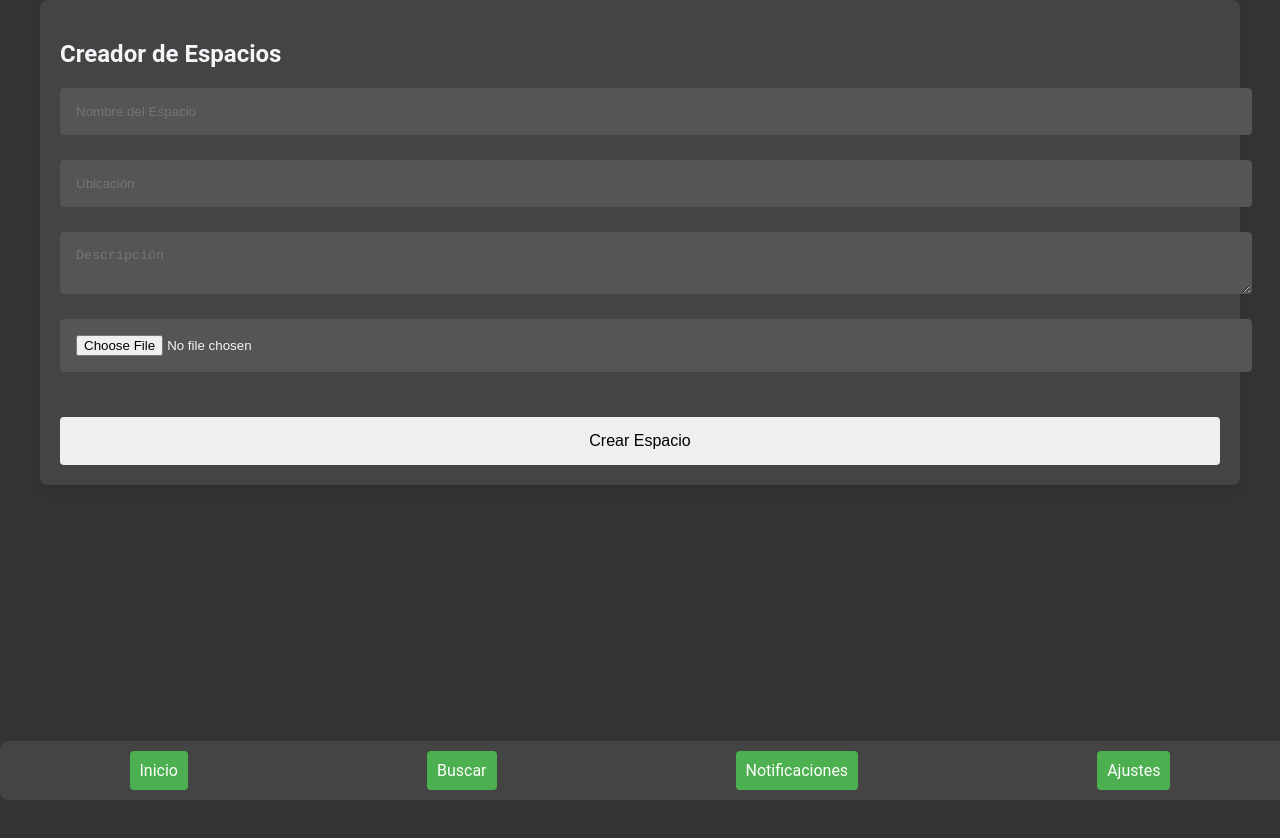
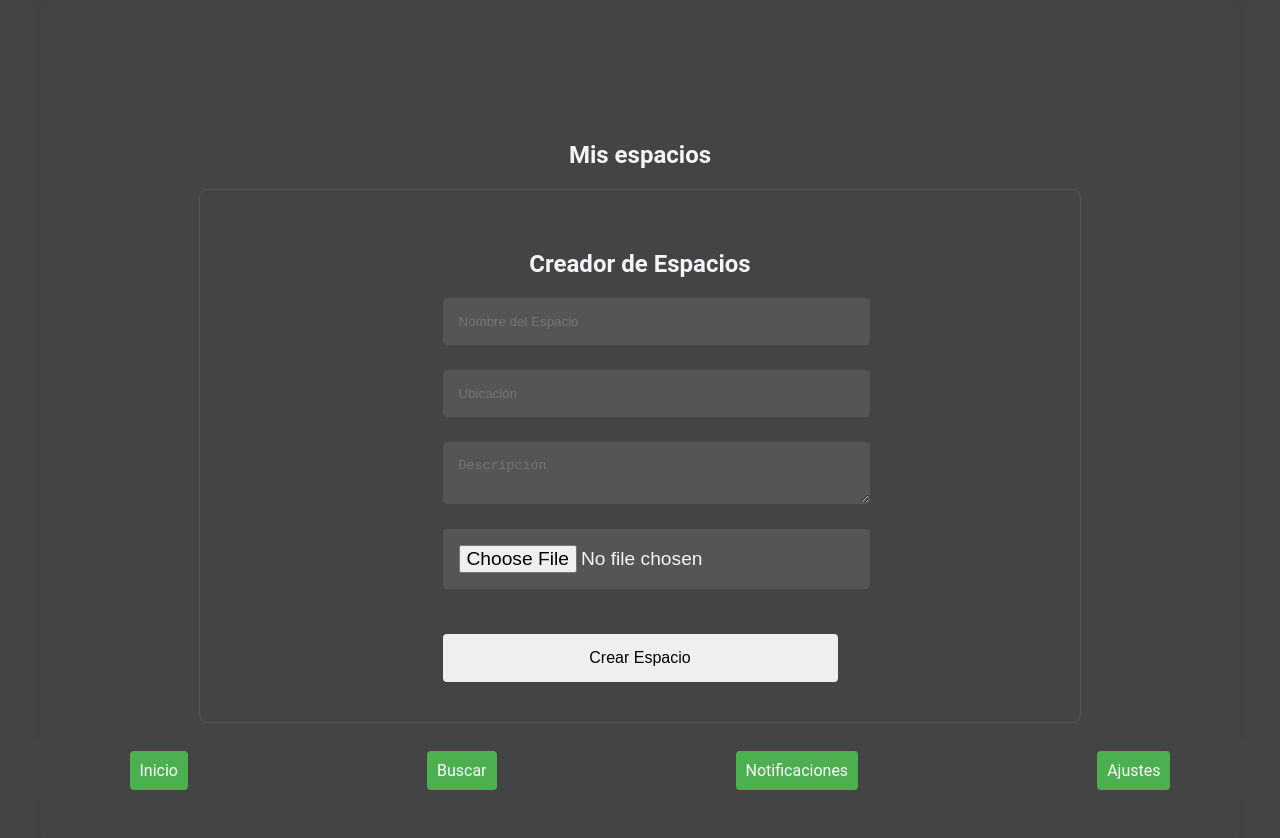
Before and after one commit to jea022/quick_ventory, a React (Create React App) app: page /crear-espacio in a window 1280 px wide. Before the commit the page ends 800 px from the top, so only its background shows below. Built offline with nearby package versions, Linux system fonts and the light colour scheme.

Commit message:
creador de espacios

```diff
--- a/src/components/CrearEspacio.js
+++ b/src/components/CrearEspacio.js
@@ -26,8 +26,9 @@ const CrearEspacio = () => {
   };
 
   return (
-    <div className="page-container">
-      <div className="create-space-form">
+    <div className="fullscreen-container">
+      <h3 className="section-title">Mis espacios</h3>
+      <div className="create-space-container">
         <h2>Creador de Espacios</h2>
         <form onSubmit={(e) => e.preventDefault()}>
           <input
@@ -50,6 +51,7 @@ const CrearEspacio = () => {
           <input
             type="file"
             onChange={(e) => setPhoto(e.target.files[0])}
+            style={{ fontSize: '1.2em' }} // Aumenta el tamaño del input de archivo
           />
           <button type="button" className="create-space-button" onClick={handleCreate}>
             Crear Espacio
--- a/src/components/Inicio.js
+++ b/src/components/Inicio.js
@@ -68,6 +68,7 @@ const Inicio = () => {
   };
 
   return (
+    <div className="fullscreen-container">
       <div className="inicio-container" onClick={hideContextMenu}>
         <Banner />
         <header className="inicio-header">
@@ -98,7 +99,7 @@ const Inicio = () => {
 
         <div className="inicio-create-space">
           <div className="create-space-container">
-          <button className="create-space-button" onClick={handleCreateSpace}>Crear Espacio</button>
+            <button className="create-space-button" onClick={handleCreateSpace}>Crear Nuevo Espacio</button>
             <div className="categories-container">
               {spaces.length > 0 ? (
                 spaces.map((space, index) => (
@@ -128,6 +129,7 @@ const Inicio = () => {
           </div>
         )}
       </div>
+    </div>
   );
 };
 
--- a/src/components/Login.js
+++ b/src/components/Login.js
@@ -4,6 +4,8 @@ import '../styles.css'; // Cambia la ruta según la estructura correcta
 const Login = () => {
   const [email, setEmail] = useState('');
   const [password, setPassword] = useState('');
+
+  const auth = getfirestore();
 
   const handleSubmit = (e) => {
     e.preventDefault();
--- a/src/styles.css
+++ b/src/styles.css
@@ -1,7 +1,7 @@
 /* General */
 body {
   font-family: 'Roboto', sans-serif; /* Cambia la fuente a Roboto para un look más moderno */
-  background-color: #333; /* Fondo oscuro */
+  background-color: #444; /* Fondo oscuro */
   margin: 0;
   padding: 0;
   color: #f4f4f9; /* Texto claro para mejor legibilidad */
@@ -31,7 +31,7 @@ body {
   justify-content: center;
   align-items: center;
   min-height: 100vh;
-  background-color: #333; /* Fondo consistente */
+  background-color: #444; /* Fondo consistente */
 }
 
 /* Header */
@@ -249,7 +249,7 @@ body {
   border: 1px solid #555;
   border-radius: 8px;
   background-color: #444; /* Fondo oscuro */
-  width: 350px; /* Aumenta el ancho del contenedor */
+  width: 800px; /* Aumenta el ancho del contenedor */
 }
 
 .create-space-button {
@@ -270,17 +270,18 @@ body {
   gap: 10px;
   justify-content: center;
 }
-
 .category-button {
   background-color: #4CAF50;
   color: white;
-  padding: 15px; /* Aumenta el padding */
+  padding: 20px; /* Aumenta el padding para hacer los botones más grandes */
+  font-size: 18px; /* Aumenta el tamaño de la fuente */
   border-radius: 8px;
   cursor: pointer;
   text-align: center;
   flex: 1 1 calc(33.333% - 20px);
   box-sizing: border-box;
   margin: 10px; /* Añade margen para aumentar el espacio entre botones */
+  transition: background-color 0.3s ease;
 }
 
 .category-button:hover {
@@ -501,3 +502,10 @@ button.secondary:hover {
     flex: 1 1 100%;
   }
 }
+
+.section-title {
+  font-size: 1.5em;
+  color: #f4f4f9; /* Texto claro */
+  margin-bottom: 20px;
+  text-align: center;
+}
```
Lines whose indentation alone changed are shown as unchanged.
